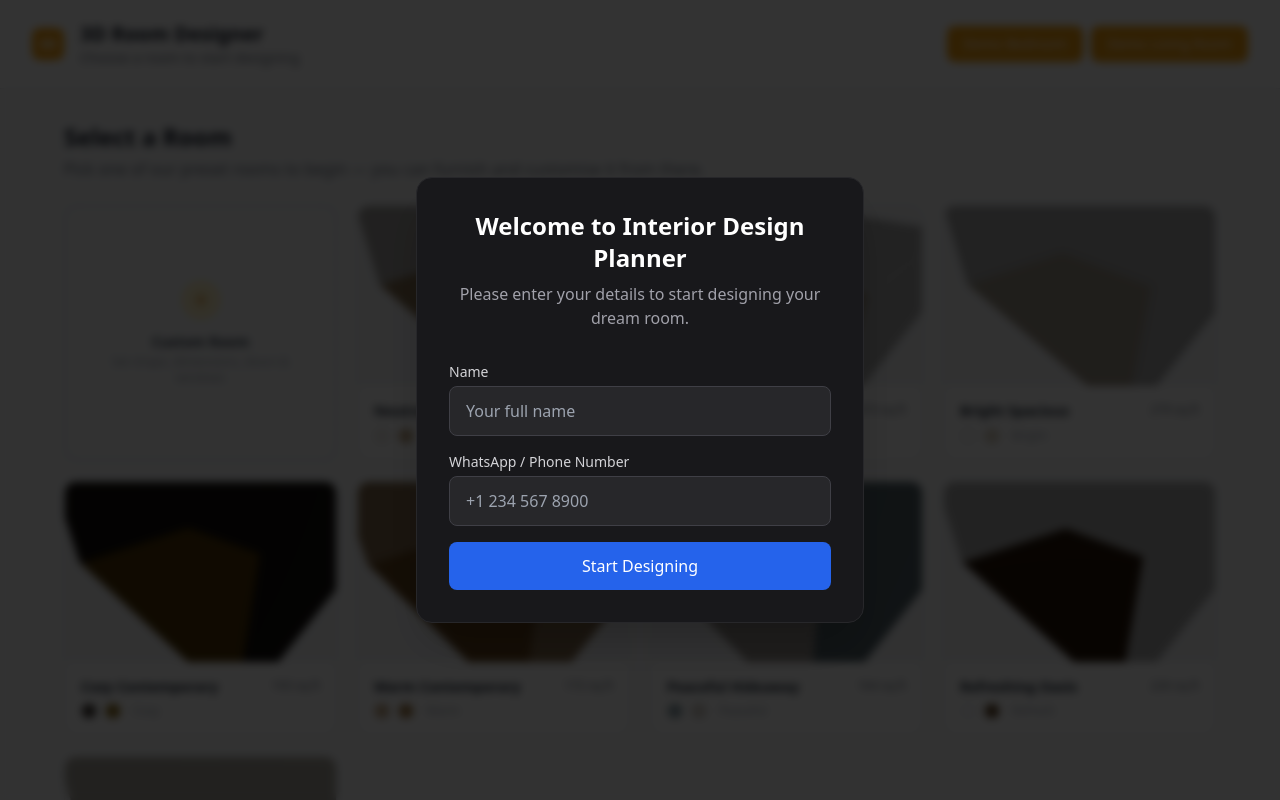
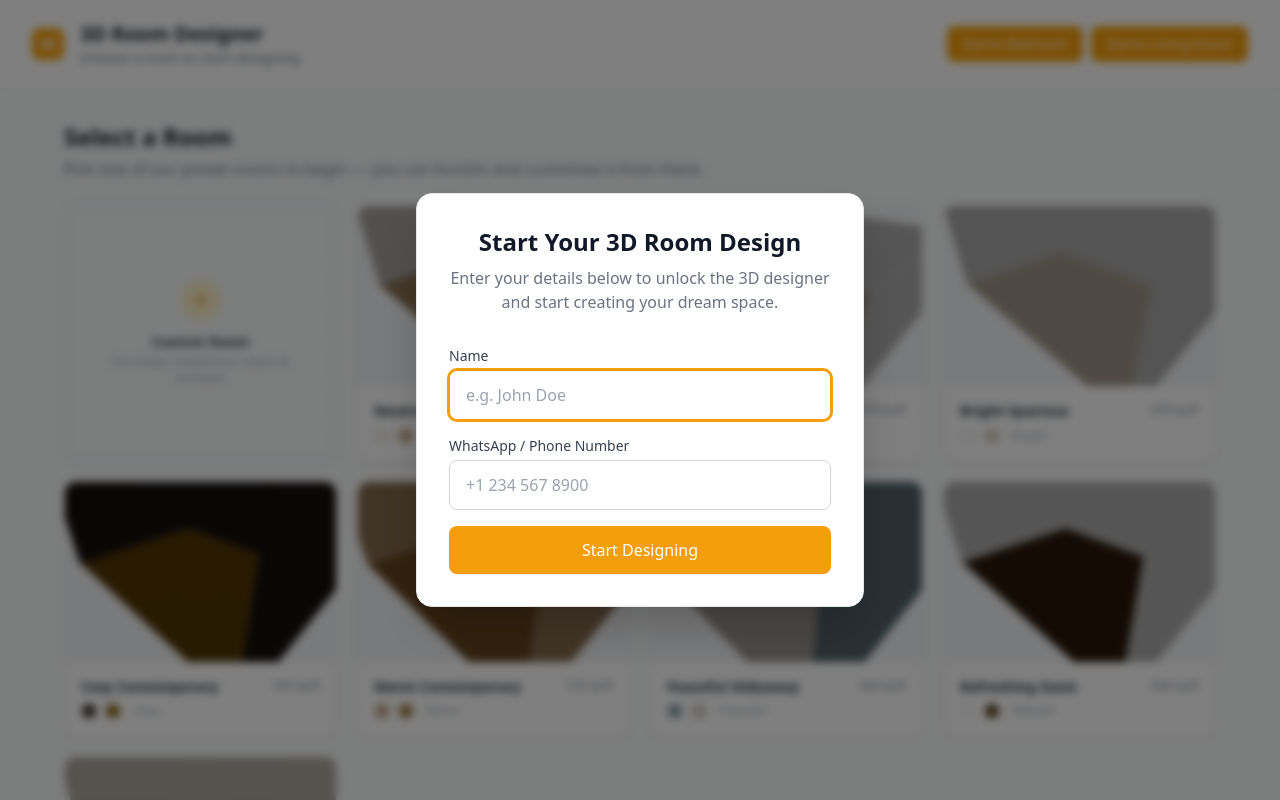
Before and after one commit to Brilworks-Software/interior-design, a React (Vite) app: page / in a window 1280 px wide. Built offline with nearby package versions, Linux system fonts and the light colour scheme; no server answers.

Commit message:
style: Improve signup modal UI and fix scrolling issues

```diff
--- a/src/components/CustomBuilder/CustomRoomWizard.jsx
+++ b/src/components/CustomBuilder/CustomRoomWizard.jsx
@@ -64,9 +64,9 @@ export default function CustomRoomWizard() {
   }
 
   return (
-    <div className="flex w-screen h-screen bg-gray-200 overflow-hidden">
+    <div className="flex w-full h-full bg-gray-200 overflow-hidden">
       {/* Left Panel */}
-      <div className="w-[320px] shrink-0 bg-white flex flex-col shadow-lg z-10 h-screen overflow-hidden">
+      <div className="w-[320px] shrink-0 bg-white flex flex-col shadow-lg z-10 h-full overflow-hidden">
         {/* Back to rooms */}
         <button
           onClick={goToSelect}
--- a/src/components/Designer/DesignerLayout.jsx
+++ b/src/components/Designer/DesignerLayout.jsx
@@ -43,7 +43,7 @@ export default function DesignerLayout() {
   if (!selectedRoom) return null
 
   return (
-    <div style={{ display: 'flex', flexDirection: 'column', width: '100vw', height: '100vh', overflow: 'hidden' }}>
+    <div style={{ display: 'flex', flexDirection: 'column', width: '100%', height: '100%', overflow: 'hidden' }}>
       {/* Top toolbar */}
       <Toolbar />
 
--- a/src/components/RoomSelector/RoomSelector.jsx
+++ b/src/components/RoomSelector/RoomSelector.jsx
@@ -10,7 +10,7 @@ export default function RoomSelector() {
   const goToCustom = useDesignerStore((s) => s.goToCustom)
 
   return (
-    <div className="min-h-screen bg-gray-50 flex flex-col">
+    <div className="h-full bg-gray-50 flex flex-col overflow-hidden">
       {/* Header */}
       <header className="bg-white border-b border-gray-200 px-8 py-5 flex items-center justify-between">
         <div className="flex items-center gap-4">
--- a/src/components/SignupModal.jsx
+++ b/src/components/SignupModal.jsx
@@ -55,34 +55,35 @@ export default function SignupModal({ onComplete }) {
   };
 
   return (
-    <div className="fixed inset-0 z-[99999] flex items-center justify-center bg-black/80 backdrop-blur-sm p-4 text-left">
-      <div className="bg-zinc-900 border border-zinc-800 p-8 rounded-2xl max-w-md w-full shadow-2xl">
+    <div className="fixed inset-0 z-[99999] flex items-center justify-center bg-black/50 backdrop-blur-sm p-4 text-left">
+      <div className="bg-white border border-gray-200 p-8 rounded-2xl max-w-md w-full shadow-2xl">
         <div className="mb-8 text-center">
-          <h2 className="text-2xl font-bold text-white mb-2">Welcome to Interior Design Planner</h2>
-          <p className="text-zinc-400">Please enter your details to start designing your dream room.</p>
+          <h2 className="text-2xl font-bold text-gray-900 mb-2">Start Your 3D Room Design</h2>
+          <p className="text-gray-500">Enter your details below to unlock the 3D designer and start creating your dream space.</p>
         </div>
 
         <form onSubmit={handleSubmit} className="space-y-4">
           <div>
-            <label className="block text-sm font-medium text-zinc-300 mb-1">Name</label>
+            <label className="block text-sm font-medium text-gray-700 mb-1">Name</label>
             <input
               type="text"
               required
+              autoFocus
               value={name}
               onChange={(e) => setName(e.target.value)}
-              className="w-full bg-zinc-800 border border-zinc-700 rounded-lg px-4 py-3 text-white focus:outline-none focus:ring-2 focus:ring-blue-500"
-              placeholder="Your full name"
+              className="w-full bg-white border border-gray-300 rounded-lg px-4 py-3 text-gray-900 focus:outline-none focus:ring-2 focus:ring-amber-500 focus:border-amber-500 transition-colors"
+              placeholder="e.g. John Doe"
             />
           </div>
 
           <div>
-            <label className="block text-sm font-medium text-zinc-300 mb-1">WhatsApp / Phone Number</label>
+            <label className="block text-sm font-medium text-gray-700 mb-1">WhatsApp / Phone Number</label>
             <input
               type="tel"
               required
               value={number}
               onChange={(e) => setNumber(e.target.value)}
-              className="w-full bg-zinc-800 border border-zinc-700 rounded-lg px-4 py-3 text-white focus:outline-none focus:ring-2 focus:ring-blue-500"
+              className="w-full bg-white border border-gray-300 rounded-lg px-4 py-3 text-gray-900 focus:outline-none focus:ring-2 focus:ring-amber-500 focus:border-amber-500 transition-colors"
               placeholder="+1 234 567 8900"
             />
           </div>
@@ -90,7 +91,7 @@ export default function SignupModal({ onComplete }) {
           <button
             type="submit"
             disabled={isSubmitting}
-            className="w-full bg-blue-600 hover:bg-blue-700 text-white font-medium rounded-lg px-4 py-3 mt-4 transition-colors disabled:opacity-50 disabled:cursor-not-allowed"
+            className="w-full bg-amber-500 hover:bg-amber-600 text-white font-medium rounded-lg px-4 py-3 mt-4 transition-colors disabled:opacity-50 disabled:cursor-not-allowed shadow-sm"
           >
             {isSubmitting ? 'Starting...' : 'Start Designing'}
           </button>
```
